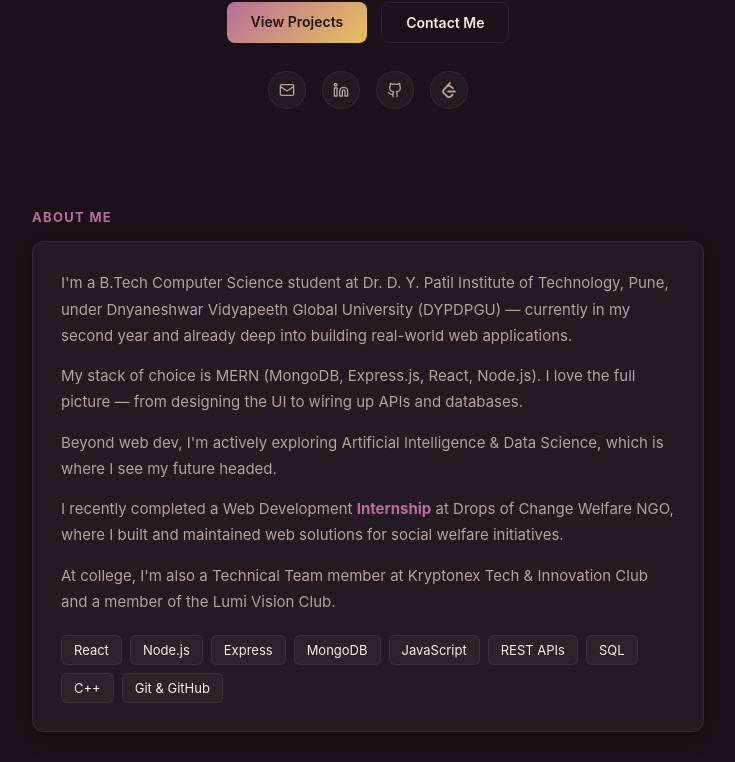
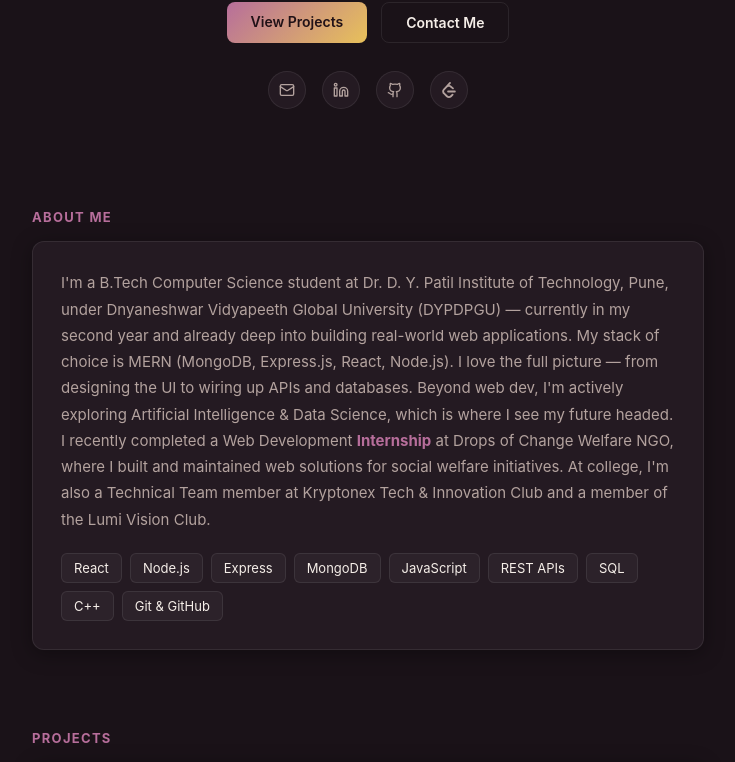
Before and after one commit to vaishnaviimahajann/portfolio, a React (Vite) app: page / in a window 1280 px wide. Shown: the part 505-1267 px from the top of the page, without its empty margins (272-1007 px from the left). Built offline with nearby package versions, Linux system fonts and the light colour scheme.

Commit message:
Update About Me section

```diff
--- a/src/App.jsx
+++ b/src/App.jsx
@@ -186,35 +186,21 @@ export default function App() {
       <section id="about" className="section" style={{ maxWidth: "720px", margin: "0 auto", padding: "40px 24px" }}>
         <h2 style={{ fontSize: "13px", letterSpacing: "0.1em", color: GRAD1, fontWeight: 700, marginBottom: "16px" }}>ABOUT ME</h2>
         <div style={{ background: T.card, border: `1px solid ${T.line}`, borderRadius: "12px", padding: "28px", boxShadow: T.shadow }}>
-
-              <div style={{ color: T.dim, lineHeight: 1.75, fontSize: "15px" }}>
-  <p style={{ margin: "0 0 14px" }}>
-    I'm a B.Tech Computer Science student at Dr. D. Y. Patil Institute of
-    Technology, Pune, under Dnyaneshwar Vidyapeeth Global University
-    (DYPDPGU) — currently in my second year and already deep into building
-    real-world web applications.
-  </p>
-  <p style={{ margin: "0 0 14px" }}>
-    My stack of choice is MERN (MongoDB, Express.js, React, Node.js). I
-    love the full picture — from designing the UI to wiring up APIs and
-    databases.
-  </p>
-  <p style={{ margin: "0 0 14px" }}>
-    Beyond web dev, I'm actively exploring Artificial Intelligence & Data
-    Science, which is where I see my future headed.
-  </p>
-  <p style={{ margin: "0 0 14px" }}>
-    I recently completed a Web Development{" "}
-    <span style={{ color: GRAD1, fontWeight: 700 }}>Internship</span> at
-    Drops of Change Welfare NGO, where I built and maintained web
-    solutions for social welfare initiatives.
-  </p>
-  <p style={{ margin: 0 }}>
-    At college, I'm also a Technical Team member at Kryptonex Tech &
-    Innovation Club and a member of the Lumi Vision Club.
-  </p>
-</div>
-
+          <p style={{ color: T.dim, lineHeight: 1.75, fontSize: "15px", margin: 0 }}>
+  I'm a B.Tech Computer Science student at Dr. D. Y. Patil Institute of
+  Technology, Pune, under Dnyaneshwar Vidyapeeth Global University
+  (DYPDPGU) — currently in my second year and already deep into building
+  real-world web applications. My stack of choice is MERN (MongoDB,
+  Express.js, React, Node.js). I love the full picture — from designing
+  the UI to wiring up APIs and databases. Beyond web dev, I'm actively
+  exploring Artificial Intelligence & Data Science, which is where I see
+  my future headed. I recently completed a Web Development{" "}
+  <span style={{ color: GRAD1, fontWeight: 700 }}>Internship</span> at
+  Drops of Change Welfare NGO, where I built and maintained web solutions
+  for social welfare initiatives. At college, I'm also a Technical Team
+  member at Kryptonex Tech & Innovation Club and a member of the Lumi
+  Vision Club.
+</p>
           <div style={{ display: "flex", flexWrap: "wrap", gap: "8px", marginTop: "20px" }}>
             {SKILLS.map((s) => (
               <span key={s} className="skill-pill" style={{ border: `1px solid ${T.line}`, borderRadius: "6px", padding: "6px 12px", fontSize: "13px", color: T.text, background: T.pillBg }}>
```
